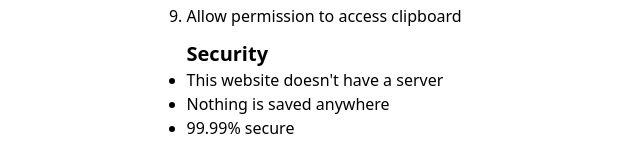
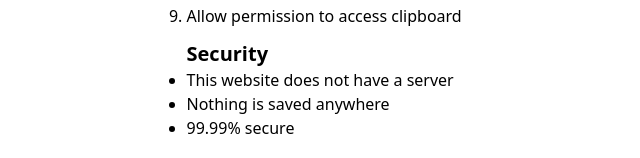
Before and after one commit to minho42/covid-swab-list, a Next.js app: page /about in a window 1280 px wide. Shown: the part 364-522 px from the top of the page, without its empty margins (310-950 px from the left). Built offline with nearby package versions, Linux system fonts and the light colour scheme.

Commit message:
doesn't -> does not

```diff
--- a/pages/about.js
+++ b/pages/about.js
@@ -27,7 +27,7 @@ export default function About() {
       <div>
         <div className="text-xl font-semibold">Security</div>
         <ul className="list-disc">
-          <li>This website doesn't have a server</li>
+          <li>This website does not have a server</li>
           <li>Nothing is saved anywhere</li>
           <li>99.99% secure</li>
         </ul>
--- a/pages/index.js
+++ b/pages/index.js
@@ -139,7 +139,7 @@ export default function Home() {
 
       <ul className="list-disc text-gray-500">
         <li>Double check if the list is correct</li>
-        <li>May include people who doesn't need swab</li>
+        <li>May include people who does not need swab</li>
       </ul>
     </div>
   );
```
